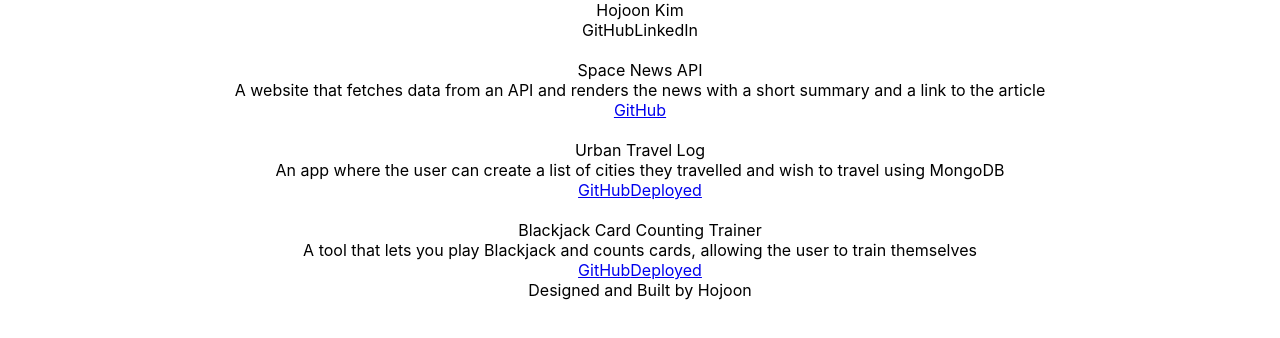
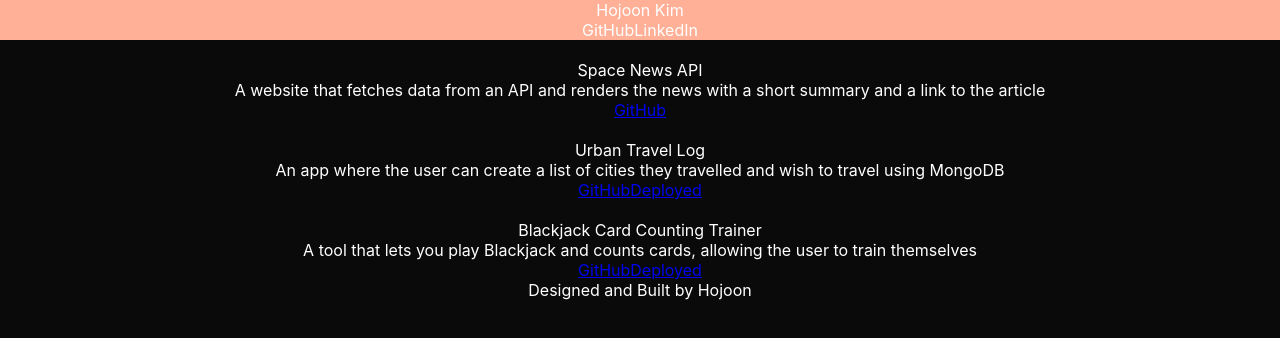
Before and after one commit to hojoon0724/03-01-mini-portfolio, a React (Create React App) app: page / in a window 1280 px wide. Shown: the top 338 px of the page. Built offline with nearby package versions, Linux system fonts and the light colour scheme.

Commit message:
added some css

```diff
--- a/src/style.css
+++ b/src/style.css
@@ -1,5 +1,14 @@
 App {
   min-height: 100svh;
+}
+
+body {
+  background-color: #0a0a0a;
+  color: #ffffff;
+}
+
+.header {
+  background-color: lch(100 100 34.5);
 }
 
 .main {
```
Also changed, not shown: src/App.js (+8 -7 lines).
